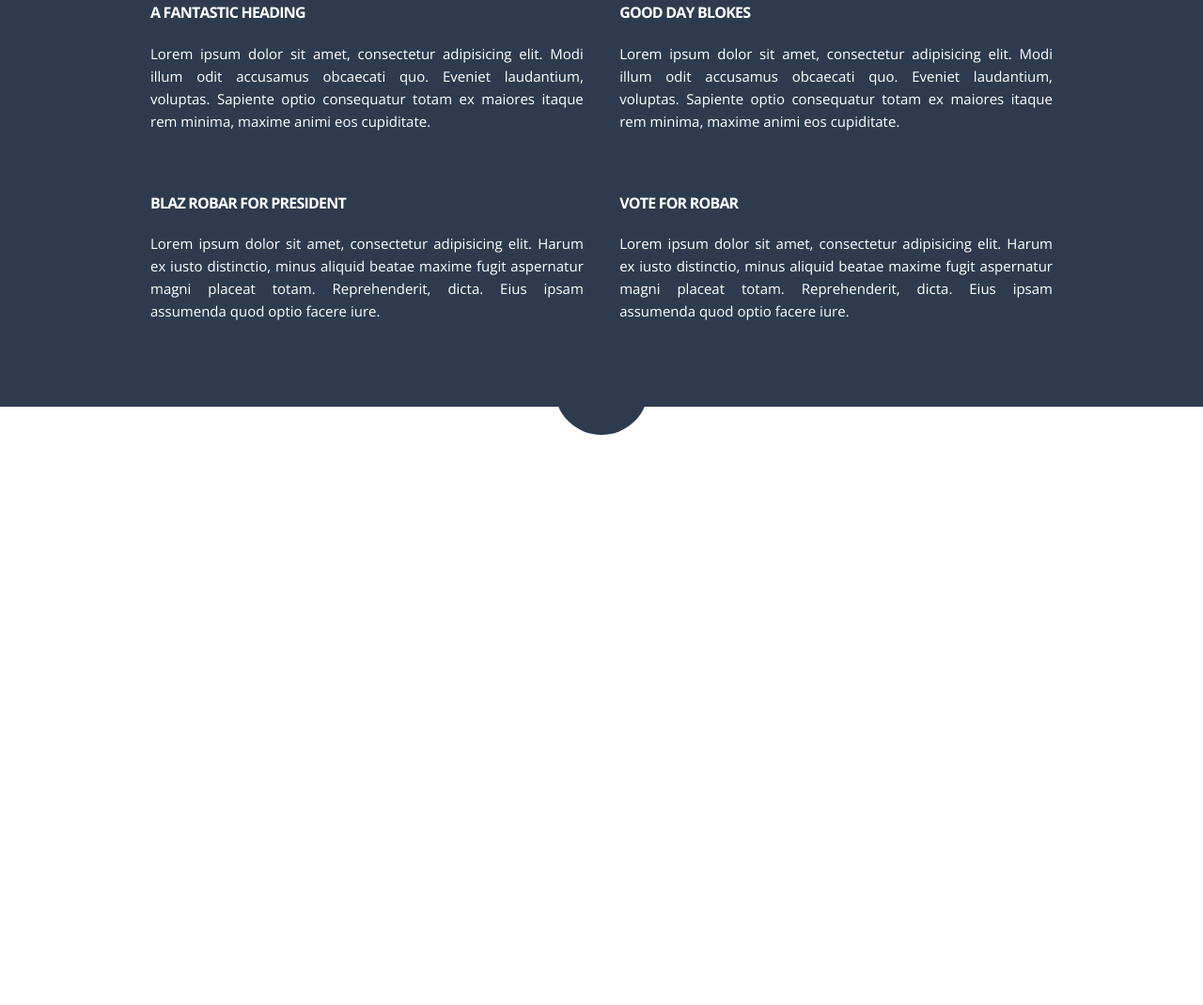
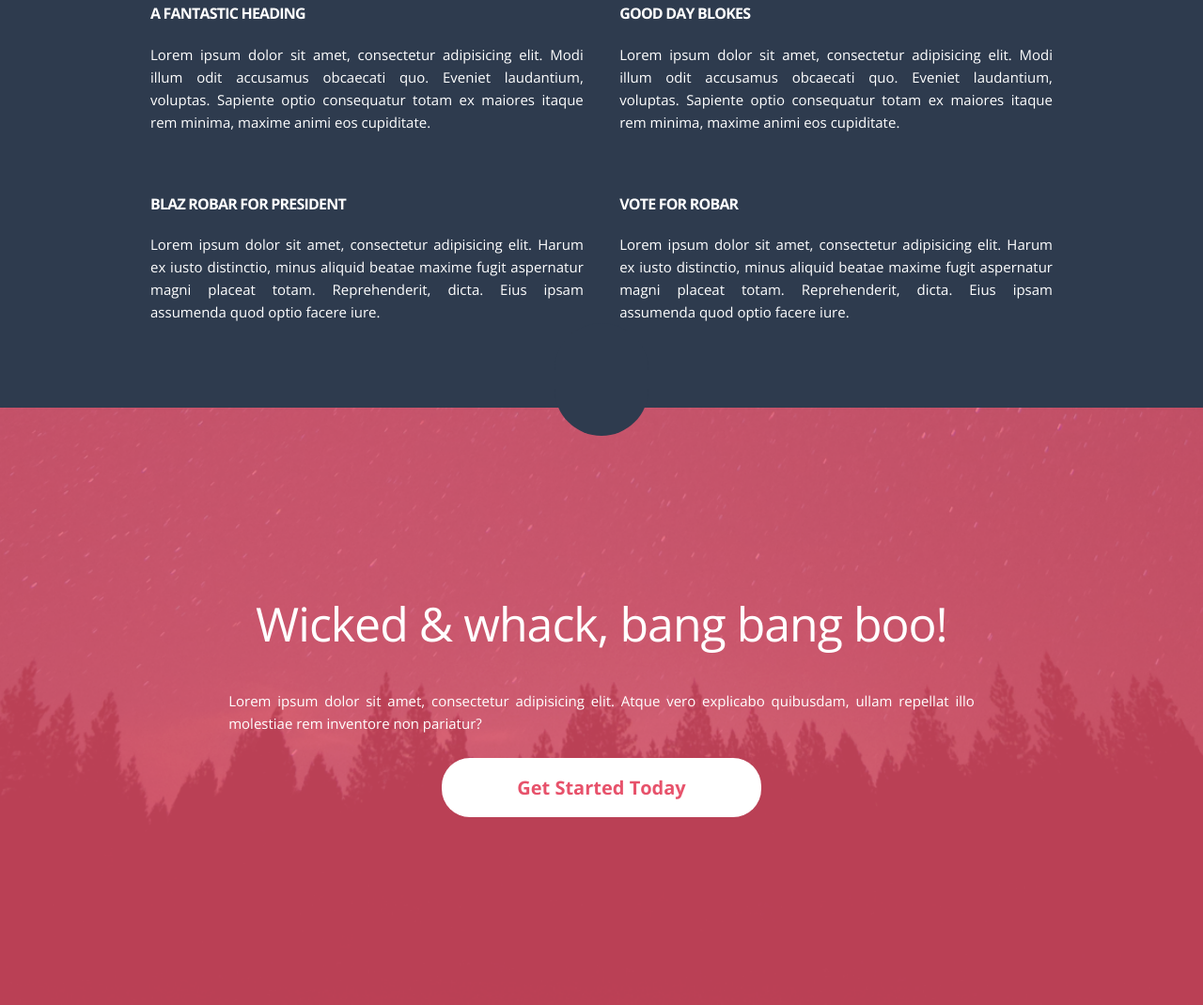
Before and after one commit to MakeleAndzelo/Pex-Webpage-Template, a plain HTML site: page index.html in a window 1280 px wide. Shown: the part 862-1932 px from the top of the page at 94% size. Before the commit the page ends 1325 px from the top, so only its background shows below. Drawn offline with nearby package versions, Linux system fonts and the light colour scheme.

Commit message:
Added added another section

```diff
--- a/index.html
+++ b/index.html
@@ -72,6 +72,18 @@
 		</div>
 	</section>
 
+	<section id="get-started">
+		<div class="container">
+			<div class="ten columns offset-by-one">
+				<h1>Wicked & whack, bang bang boo!</h1>
+				<div class="row">
+					<p>Lorem ipsum dolor sit amet, consectetur adipisicing elit. Atque vero explicabo quibusdam, ullam repellat illo molestiae rem inventore non pariatur?</p>
+				</div>
+				<a href="#" class="btn">Get Started Today</a>
+			</div>
+		</div>
+	</section>
+
 	<script src="js/jquery.min.js"></script>
 	<script src="js/script.js"></script>
 </body>
--- a/sass/style.scss
+++ b/sass/style.scss
@@ -169,6 +169,7 @@ a {
 	background: $dark;
 	padding: 6.5rem 0;
 	position: relative;
+	border-top: 1px solid rgba(white, 0.1);
 	&:after {
 		content: '';
 		display: block;
@@ -192,6 +193,29 @@ a {
 		p {
 			text-align: justify;
 		}
+	}
+}
+
+#get-started {
+	background: url('../images/bg-1.png') center center no-repeat;
+	background-size: cover;
+	padding: 20rem 0;
+	color: white;
+	text-align: center;
+	p {
+		text-align: justify;
+	}
+	h1 {
+		font-weight: 300;
+	}
+	.btn {
+		background: white;
+		color: $pink;
+		padding: 1.5rem 8rem;
+		border-radius: 30px;
+		font-size: 20px;
+		text-transform: none;
+		display: inline-block;
 	}
 }
 
```
Also changed, not shown: css/style.css, 2 other files.
